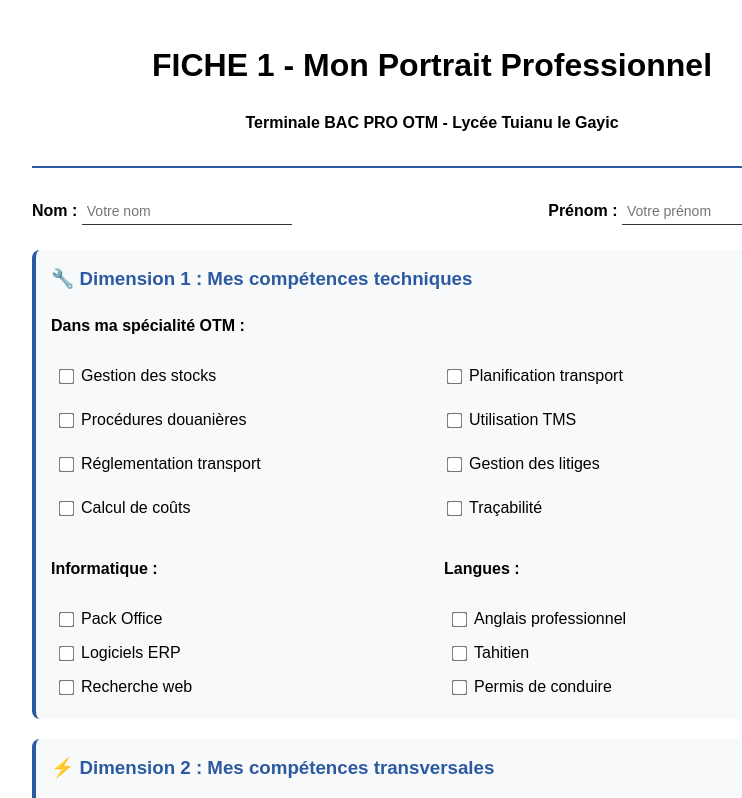
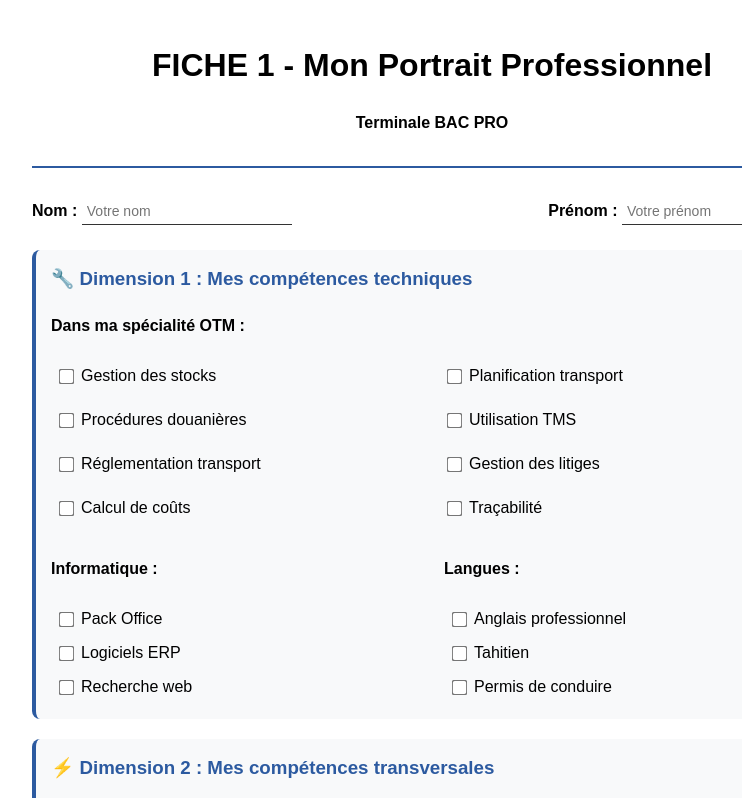
Before and after one commit to cdrecogestion/SoutienParcours, a plain HTML site: page fiche1_portrait_professionnel.html in a window 1280 px wide. Shown: the top 798 px of the page, without its empty margins (208-950 px from the left). Drawn offline with Linux system fonts and the light colour scheme.

Commit message:
Update fiche1_portrait_professionnel.html

```diff
--- a/fiche1_portrait_professionnel.html
+++ b/fiche1_portrait_professionnel.html
@@ -146,7 +146,7 @@
 <body>
     <div class="header">
         <h1>FICHE 1 - Mon Portrait Professionnel</h1>
-        <p><strong>Terminale BAC PRO OTM - Lycée Tuianu le Gayic</strong></p>
+        <p><strong>Terminale BAC PRO</strong></p>
     </div>
 
     <div class="student-info">
```
